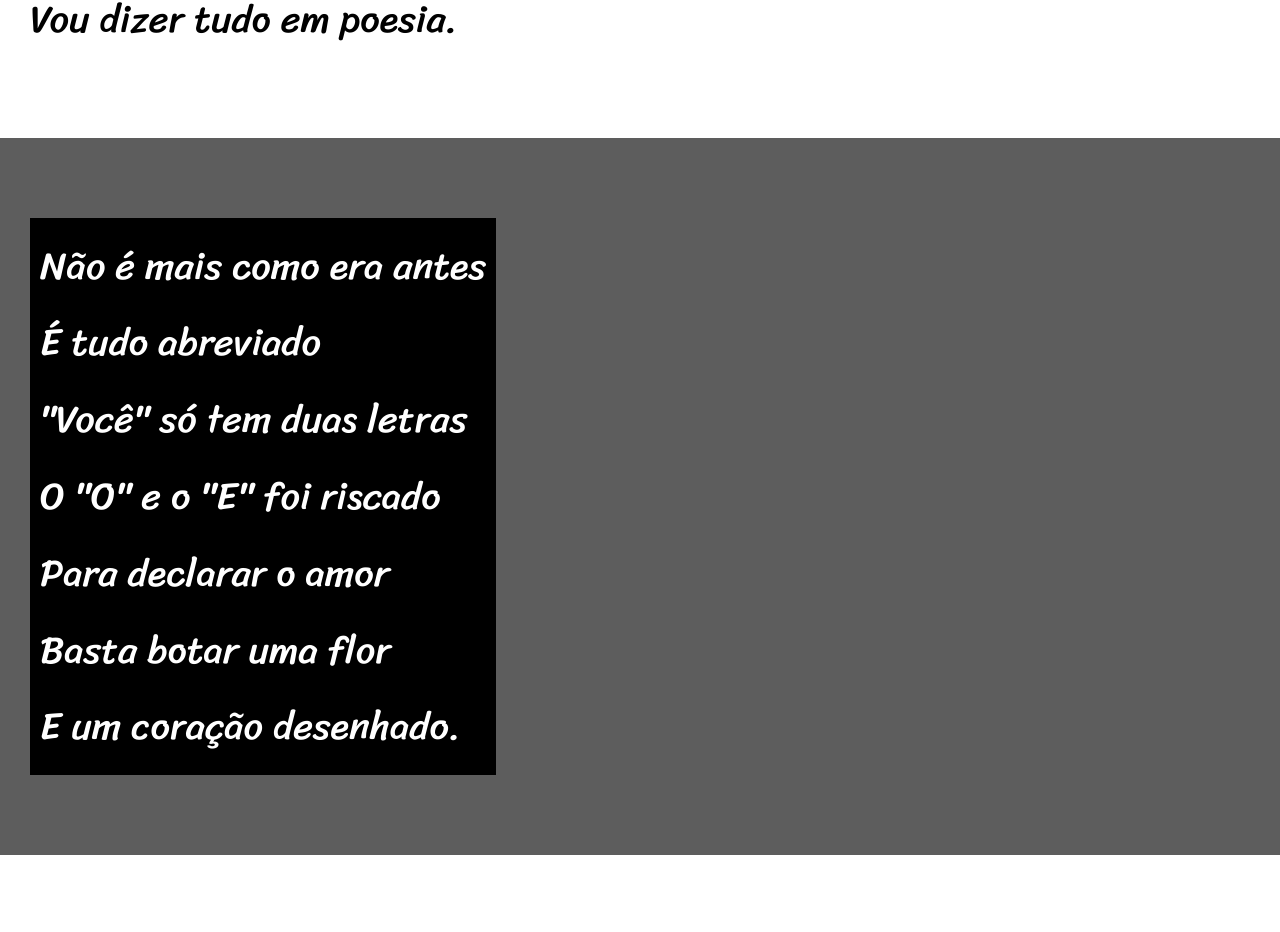
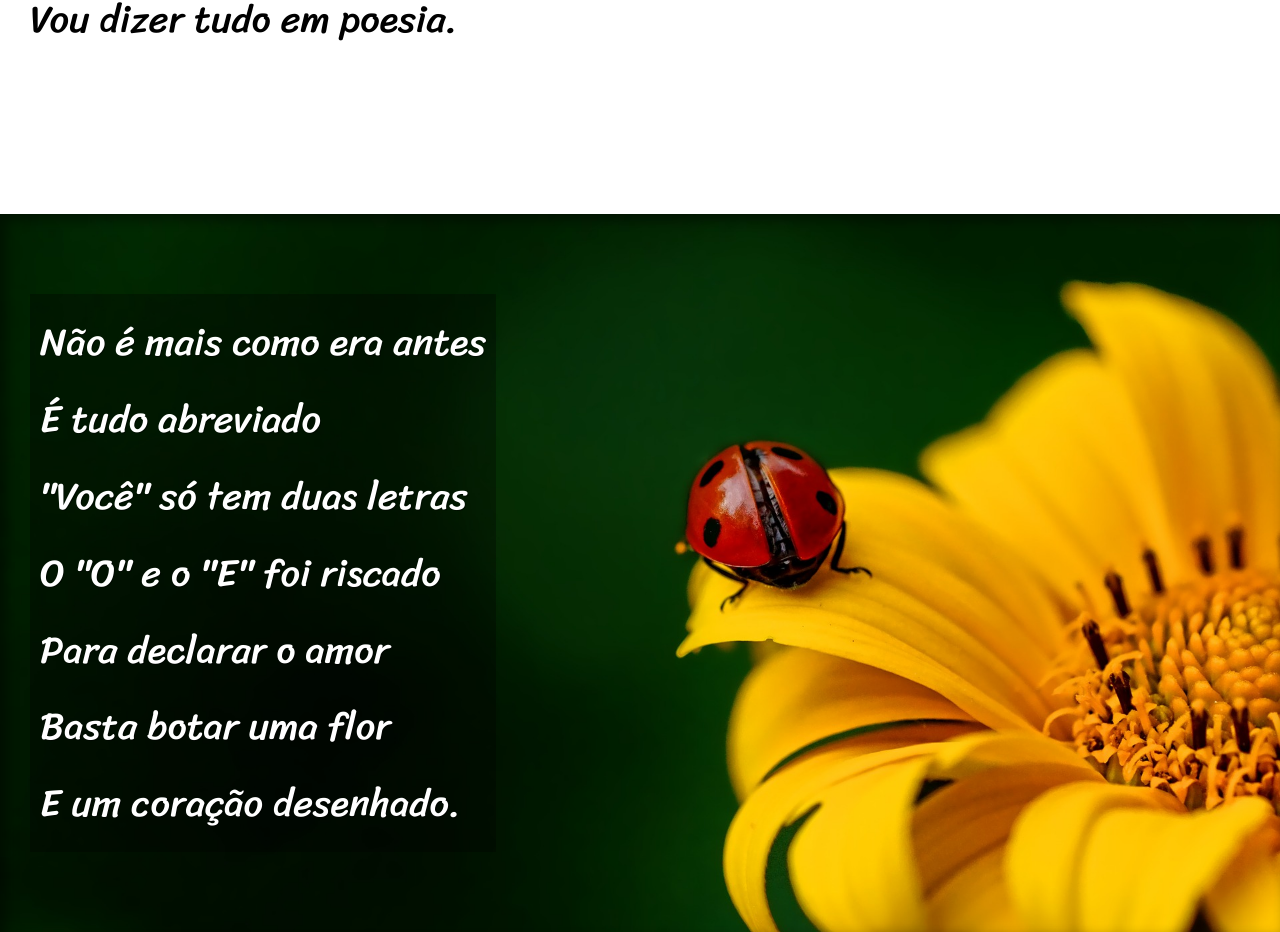
Before and after one commit to liaonaga/html_css_curso-em-video, a plain HTML site: page desafios/d012/index.html in a window 1280 px wide. Shown: the part 782-1714 px from the top of the page. Drawn offline with Linux system fonts and the light colour scheme.

Commit message:
atualizei o - desafio 012

```diff
--- a/desafios/d012/estilo/style.css
+++ b/desafios/d012/estilo/style.css
@@ -64,6 +64,9 @@ section {
     font-family: var(--fonte3);
     font-size: 3vw;
 }
+section > p {
+    padding-bottom: 2em;
+}
 
 section.normal {
     background-color: white;
@@ -73,17 +76,30 @@ section.normal {
 section.imagem {
     background-color: rgba(0, 0, 0, 0.451);
     color: white;
+    box-shadow: inset 6px 6px 13px 0px rgba(0, 0, 0, 0.449);
+    background-size: cover;
+    background-attachment: fixed; /*fixar a imagem de fundo*/
 }
 section.imagem > p {
-    background-color: black;
+    background-color: rgba(0, 0, 0, 0.323);
     display: inline-block; /* poderia ser = width: 400px;  mas o width ajusta em uma medida exata
     o display: inline-block ajusta conforme o bloco do parágrafo*/
     padding: 10px;
+    text-shadow: 1px 1px 0px rgba(0, 0, 0, 0.42);
+}
+section#img01 {
+    background-image: url('../imagens/background001.jpg');
+    background-position: right center;
 }
 
+section#img02 {
+    background-image: url('../imagens/background002.jpg');
+    background-position: right center;
+}
 footer {
     background-color: black;
     color: white;
     text-align: center;
     padding: 10px;
-}.
+    font-family: var(--fonte1);
+}
--- a/desafios/d012/index.html
+++ b/desafios/d012/index.html
@@ -25,7 +25,7 @@
             </p>
         </section>
 
-        <section class="imagem">
+        <section class="imagem" id="img01">
             <p>
                 Não é mais como era antes<br>
                 É tudo abreviado<br>
@@ -59,7 +59,7 @@
             </p>
         </section>
 
-        <section class="imagem">
+        <section class="imagem" id="img02">
             <p>
                 Tenho saudade das cartas<br>
                 Escritas com a própria mão<br>
```
